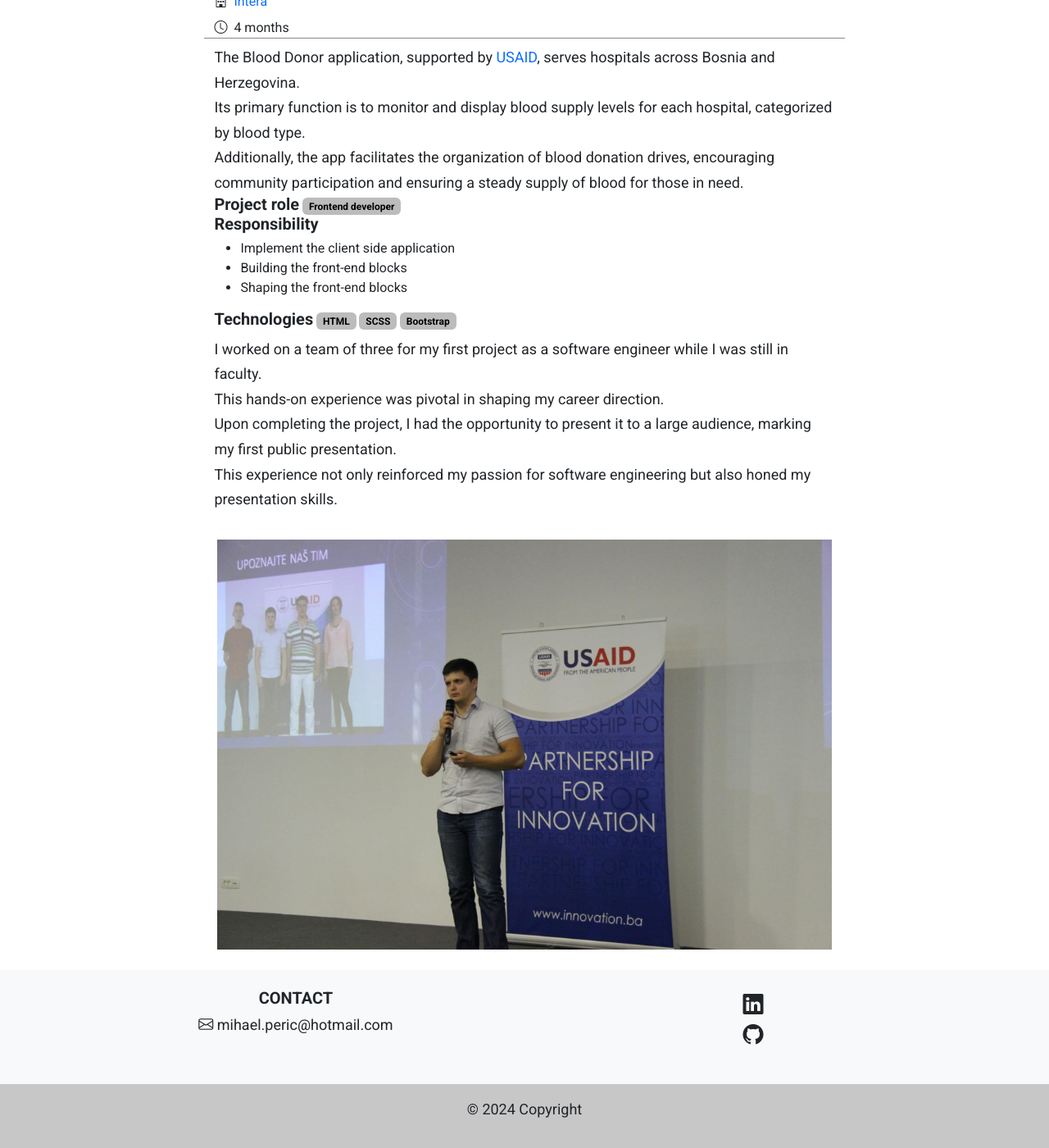
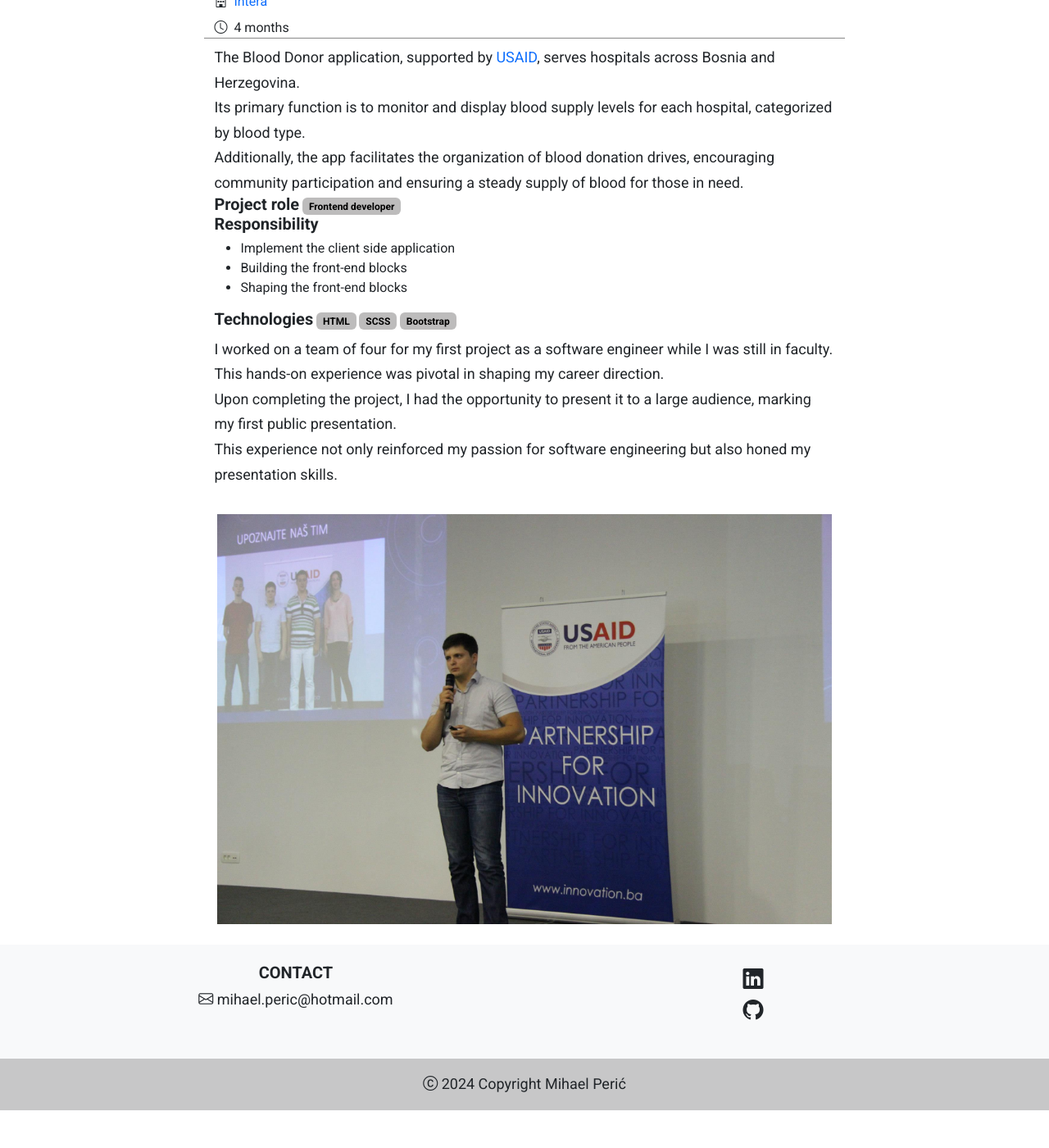
Before and after one commit to YodaBikarbona/portfolio, a Jekyll site: the page built from pages/blood_donor.html, in a window 1280 px wide and 1400 px high, scrolled down 106 px. Shown: the whole window at 82% size. Built offline with Jekyll 4.4.1, drawn with Linux system fonts in a browser that asks for light colours; after the commit the page ends 1460 px from its top, so only the background shows below that.

Commit message:
page changes

```diff
--- /dev/null
+++ b/_includes/footer.html
@@ -0,0 +1,32 @@
+<footer class="bg-light text-center text-lg-start">
+    <div class="container p-4">
+        <div class="row">
+            <div class="col-lg-6 col-md-12 mb-4 mb-md-0 text-center">
+                <h5 class="text-uppercase">Contact</h5>
+                <p class="mb-0">
+                    <i class="bi bi-envelope"></i> mihael.peric@hotmail.com
+                </p>
+            </div>
+            <div class="col-lg-6 col-md-12 mb-4 mb-md-0 text-center">
+                <ul class="list-unstyled">
+                    <li>
+                        <a href="https://www.linkedin.com/in/mihael-peri%C4%87-311317140/" target="_blank"
+                           class="text-dark font-size-px-25">
+                            <i class="bi bi-linkedin"></i>
+                        </a>
+                    </li>
+                    <li>
+                        <a href="https://github.com/YodaBikarbona/" target="_blank" class="text-dark font-size-px-25">
+                            <i class="bi bi-github"></i>
+                        </a>
+                    </li>
+                </ul>
+            </div>
+        </div>
+    </div>
+    <div class="text-center p-3 copyright-footer">
+        <p class="mb-0">
+            <i class="bi bi-c-circle"></i> 2024 Copyright Mihael Perić
+        </p>
+    </div>
+</footer>
--- a/pages/blood_donor.html
+++ b/pages/blood_donor.html
@@ -51,7 +51,7 @@ title: "Blood Donor"
         <span class="badge text-bg-info">SCSS</span>
         <span class="badge text-bg-info">Bootstrap</span>
         <p class="mt-2 mb-0">
-          I worked on a team of three for my first project as a software engineer while
+          I worked on a team of four for my first project as a software engineer while
           I was still in faculty.
         </p>
         <p class="mb-0">
@@ -73,35 +73,7 @@ title: "Blood Donor"
     </div>
   </div>
 
-  <footer class="bg-light text-center text-lg-start">
-    <div class="container p-4">
-      <div class="row">
-        <div class="col-lg-6 col-md-12 mb-4 mb-md-0 text-center">
-          <h5 class="text-uppercase">Contact</h5>
-          <p>
-            <i class="bi bi-envelope"></i> mihael.peric@hotmail.com
-          </p>
-        </div>
-        <div class="col-lg-6 col-md-12 mb-4 mb-md-0 text-center">
-          <ul class="list-unstyled">
-            <li>
-              <a href="https://www.linkedin.com/in/mihael-peri%C4%87-311317140/" target="_blank" class="text-dark font-size-px-25">
-                <i class="bi bi-linkedin"></i>
-              </a>
-            </li>
-            <li>
-              <a href="https://github.com/YodaBikarbona/" target="_blank" class="text-dark font-size-px-25">
-                <i class="bi bi-github"></i>
-              </a>
-            </li>
-          </ul>
-        </div>
-      </div>
-    </div>
-    <div class="text-center p-3 copyright-footer">
-      <p>© 2024 Copyright</p>
-    </div>
-  </footer>
+  {% include footer.html %}
 
   <script src="https://cdn.jsdelivr.net/npm/bootstrap@5.3.0/dist/js/bootstrap.bundle.min.js"></script>
 </body>
```
Also changed, not shown: _layouts/default.html (+1 -31 lines).
